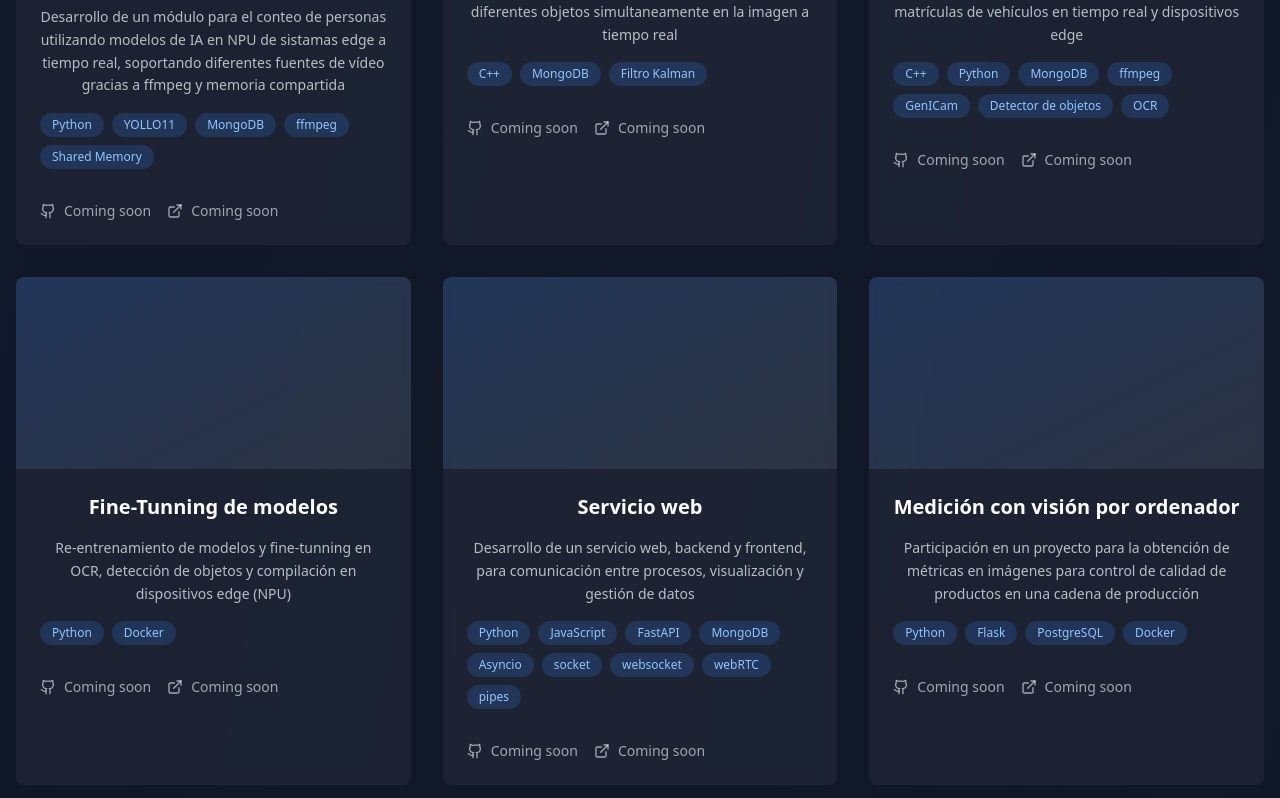
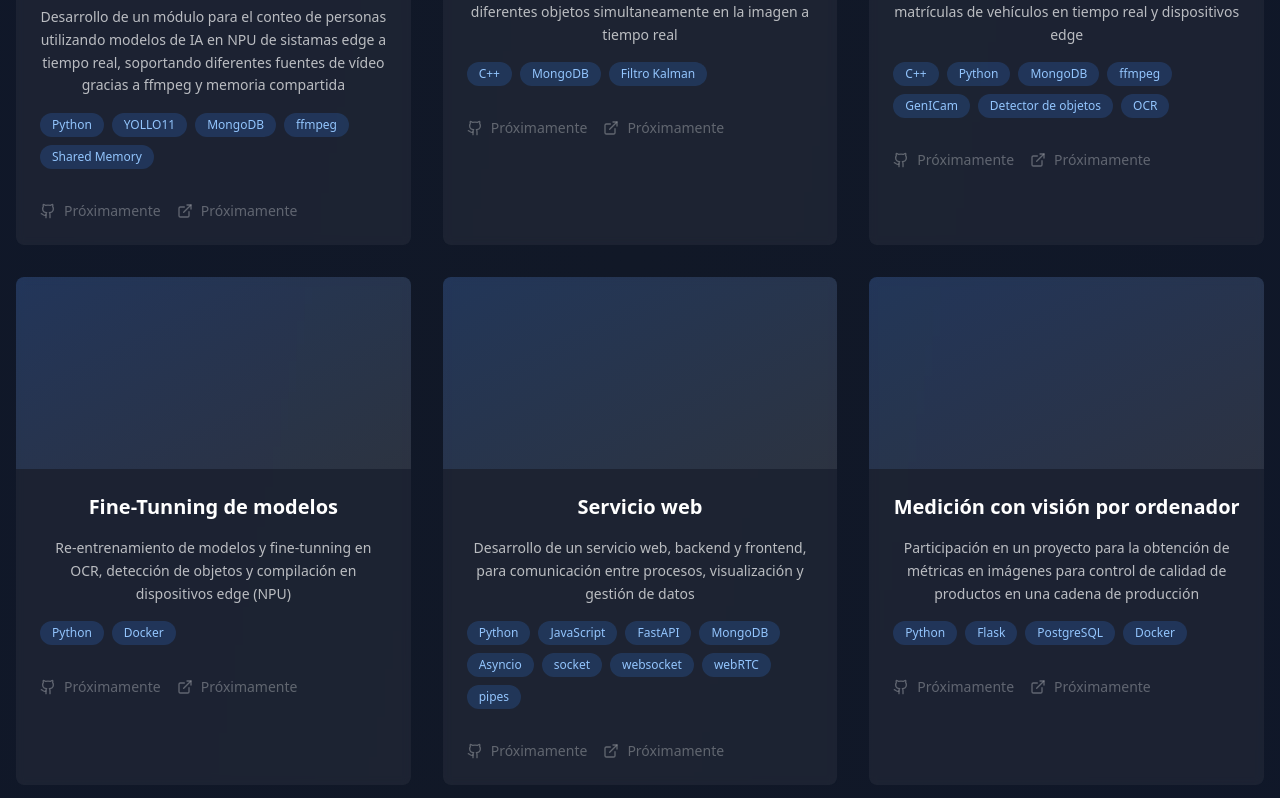
Before and after one commit to sfuentescamara/myPortfolio, a React (Create React App) app in the folder frontend/: page / in a window 1280 px wide. Shown: the part 3162-3960 px from the top of the page. Built offline with nearby package versions, Linux system fonts and the light colour scheme.

Commit message:
[render] start

```diff
--- a/frontend/src/components/Projects.jsx
+++ b/frontend/src/components/Projects.jsx
@@ -26,31 +26,39 @@ const Projects = ({ language, projects }) => {
                     </span>
                   ))}
                 </div>
-
                 <div className="flex space-x-4 pt-4">
                   {project.code ? (
-                    <a href={project.github} className="flex items-center space-x-2 text-white/60 hover:text-white transition-colors">
+                    <a
+                      href={project.code}
+                      className="flex items-center space-x-2 text-white/60 hover:text-white transition-colors"
+                      target="_blank" rel="noopener noreferrer"
+                    >
                       <Github size={16} />
                       <span className="text-sm">{projects.code}</span>
                     </a>
                   ) : (
-                    <a className="flex items-center space-x-2 text-white/60 hover:text-white transition-colors">
+                    <span className="flex items-center space-x-2 text-white/60 opacity-50">
                       <Github size={16} />
-                      <span className="text-sm">Coming soon</span>
-                    </a>
+                      <span className="text-sm">{language === 'es' ? 'Próximamente' : 'Coming soon'}</span>
+                    </span>
                   )}
                   {project.demo ? (
-                    <a href={project.demo} className="flex items-center space-x-2 text-white/60 hover:text-white transition-colors">
+                    <a
+                      href={project.demo}
+                      className="flex items-center space-x-2 text-white/60 hover:text-white transition-colors"
+                      target="_blank" rel="noopener noreferrer"
+                    >
                       <ExternalLink size={16} />
                       <span className="text-sm">{projects.demo}</span>
                     </a>
                   ) : (
-                    <a className="flex items-center space-x-2 text-white/60 hover:text-white transition-colors">
+                    <span className="flex items-center space-x-2 text-white/60 opacity-50">
                       <ExternalLink size={16} />
-                      <span className="text-sm">Coming soon</span>
-                    </a>
+                      <span className="text-sm">{language === 'es' ? 'Próximamente' : 'Coming soon'}</span>
+                    </span>
                   )}
                 </div>
+
               </div>
             </div>
           ))}
```
Also changed, not shown: 1 other file (tests, documents, lock files or other folders).
